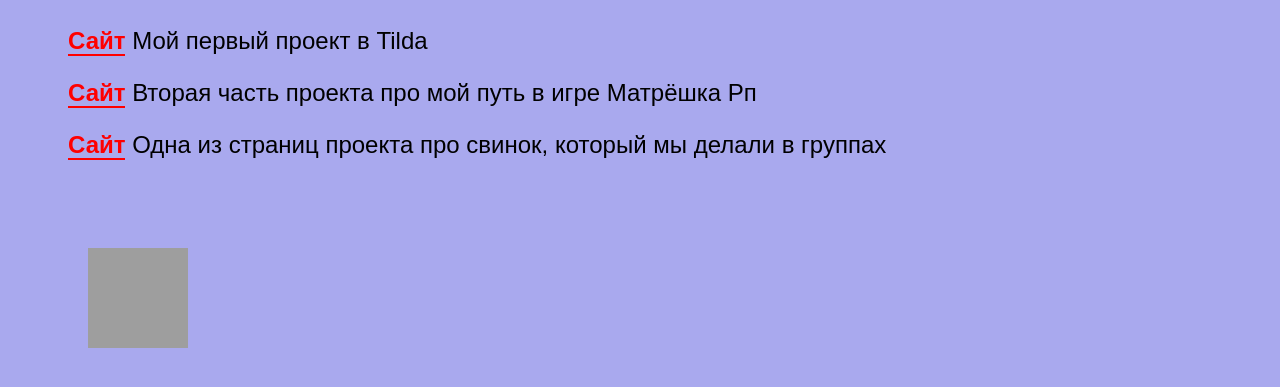
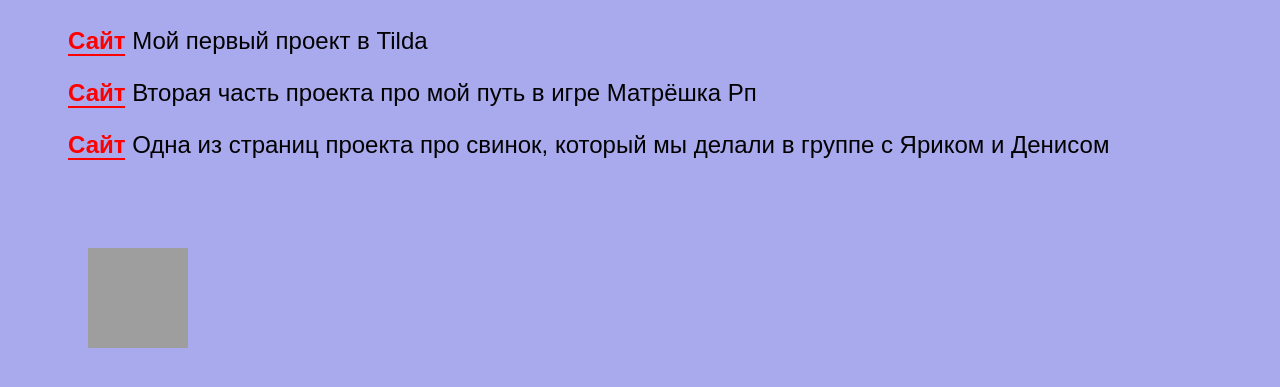
Before and after one commit to Zanodi/glavnay, a plain HTML site: page mysites.html in a window 1280 px wide. Shown: the part 445-832 px from the top of the page. Drawn offline with Linux system fonts and the light colour scheme; grey boxes are pictures that could not be loaded.

Commit message:
Update mysites.html

```diff
--- a/mysites.html
+++ b/mysites.html
@@ -12,7 +12,7 @@
       <p class="text-big"><b>от конструктора Tilda до вёрстки на HTML и CSS</b></p>
       <p><a class="link-text" href="https://maxmilano.tilda.ws"><b>Сайт</b></a> Мой первый проект в Tilda</p>
         <p><a class="link-text" href="https://maxmilano.tilda.ws/page40352778.html"><b>Сайт</b></a> Вторая часть проекта про мой путь в игре Матрёшка Рп</p>
-        <p><a class="link-text" href="https://maxmilano.tilda.ws/food"><b>Сайт</b></a> Одна из страниц проекта про свинок, который мы делали в группах</p>
+        <p><a class="link-text" href="https://maxmilano.tilda.ws/food"><b>Сайт</b></a> Одна из страниц проекта про свинок, который мы делали в группе с Яриком и Денисом </p>
     </main>
     <footer>
       <a class="social" href=""><img src="https://mars.algoritmika.org/uploads/2021/04/Group%201_0_1618254571.png" width="100px" height="100px"/></a>
```
